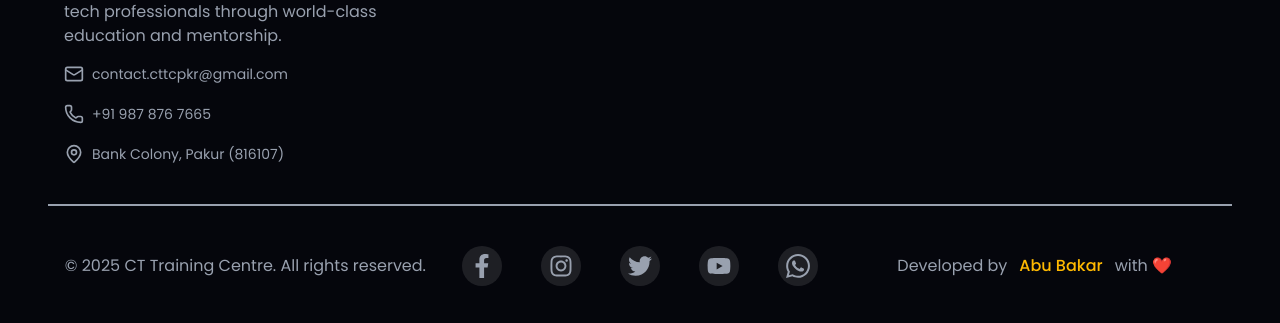
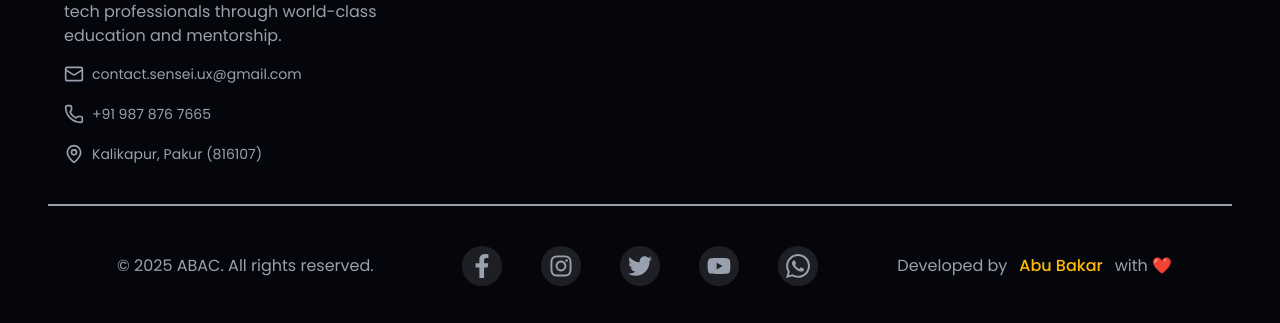
Before and after one commit to sensei-webdev/cttc, a React (Vite) app: page / in a window 1280 px wide. Shown: the part 4585-4908 px from the top of the page. Built offline with nearby package versions, Linux system fonts and the light colour scheme; no server answers.

Commit message:
removed CT Training Center, Launched my own Institute

```diff
--- a/src/components/Footer.jsx
+++ b/src/components/Footer.jsx
@@ -66,8 +66,9 @@ const Footer = () => {
         <div className="flex-1 p-4 lg:pb-0">
           <a href="/">
             <img
-              src="https://res.cloudinary.com/dttah6xlw/image/upload/v1761536264/CT_logo_oioga6.svg"
-              alt="CT Training Centre"
+              src="https://res.cloudinary.com/dttah6xlw/image/upload/v1762839659/ABAC005_1_qtqbdd.svg"
+              alt="ABAC"
+              className="bg-cyan-100"
             />
           </a>
           <p className="my-4 max-[350px]:text-xs md:w-5/6">
@@ -77,7 +78,7 @@ const Footer = () => {
           <ul className="space-y-5 text-sm">
             <li className="flex items-center gap-2">
               <Mail size={20} />
-              contact.cttcpkr@gmail.com
+              contact.sensei.ux@gmail.com
             </li>
             <li className="flex items-center gap-2">
               <Phone size={20} />
@@ -85,7 +86,7 @@ const Footer = () => {
             </li>
             <li className="flex items-center gap-2">
               <MapPin size={20} />
-              Bank Colony, Pakur (816107)
+              Kalikapur, Pakur (816107)
             </li>
           </ul>
         </div>
@@ -107,7 +108,9 @@ const Footer = () => {
         </div>
       </main>
       <div className="flex flex-col items-center gap-6 pt-10 text-center lg:justify-between lg:gap-0 lg:flex-row">
-        <p className="flex-1">© 2025 CT Training Centre. All rights reserved.</p>
+        <p className="flex-1">
+          © 2025 ABAC. All rights reserved.
+        </p>
         <nav className="flex flex-wrap flex-1 gap-5 md:justify-evenly md:pb-0">
           {footerLinks.map((items, index) => (
             <div
--- a/src/components/Header.jsx
+++ b/src/components/Header.jsx
@@ -73,7 +73,9 @@ const Header = () => {
           </SignInButton>
         </SignedOut>
         <SignedIn>
-          <UserButton />
+          <div className="mt-2 mr-4 origin-center scale-150">
+            <UserButton />
+          </div>
         </SignedIn>
       </div>
 
@@ -87,7 +89,9 @@ const Header = () => {
           </SignInButton>
         </SignedOut>
         <SignedIn>
-          <UserButton />
+          <div className="mt-2 mr-4 origin-center scale-150">
+            <UserButton />
+          </div>
         </SignedIn>
       </div>
 
```
